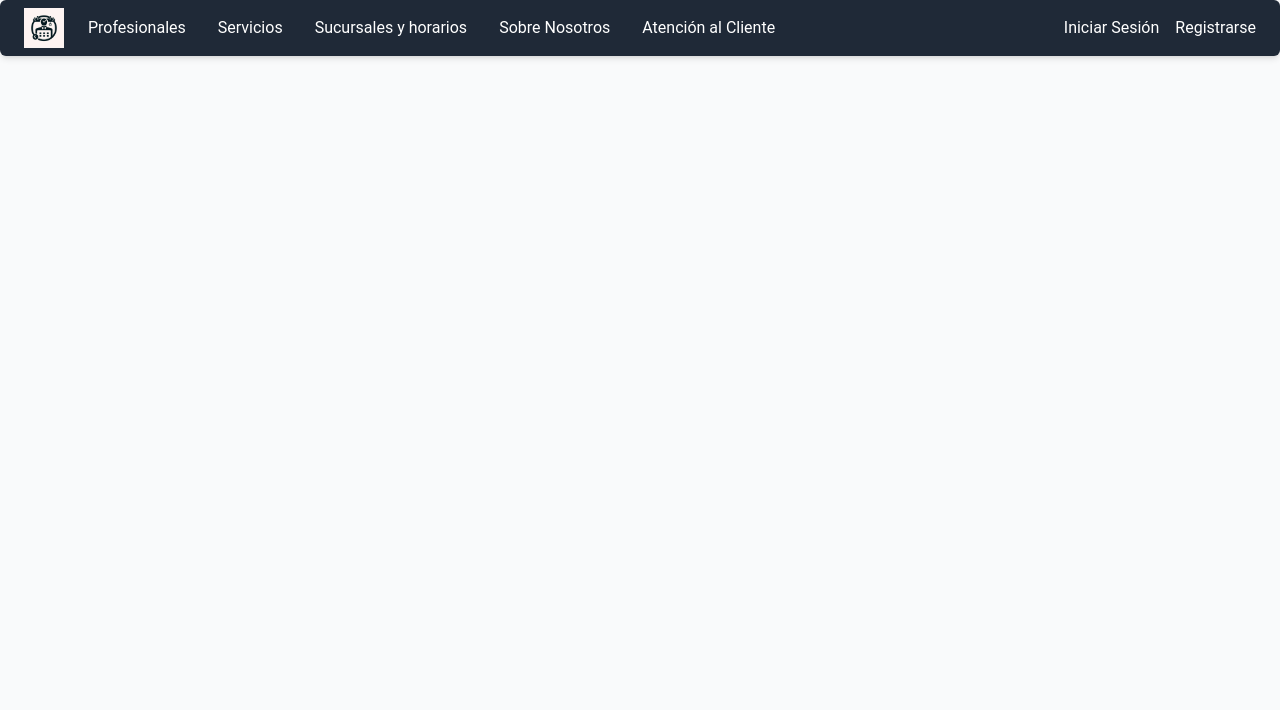
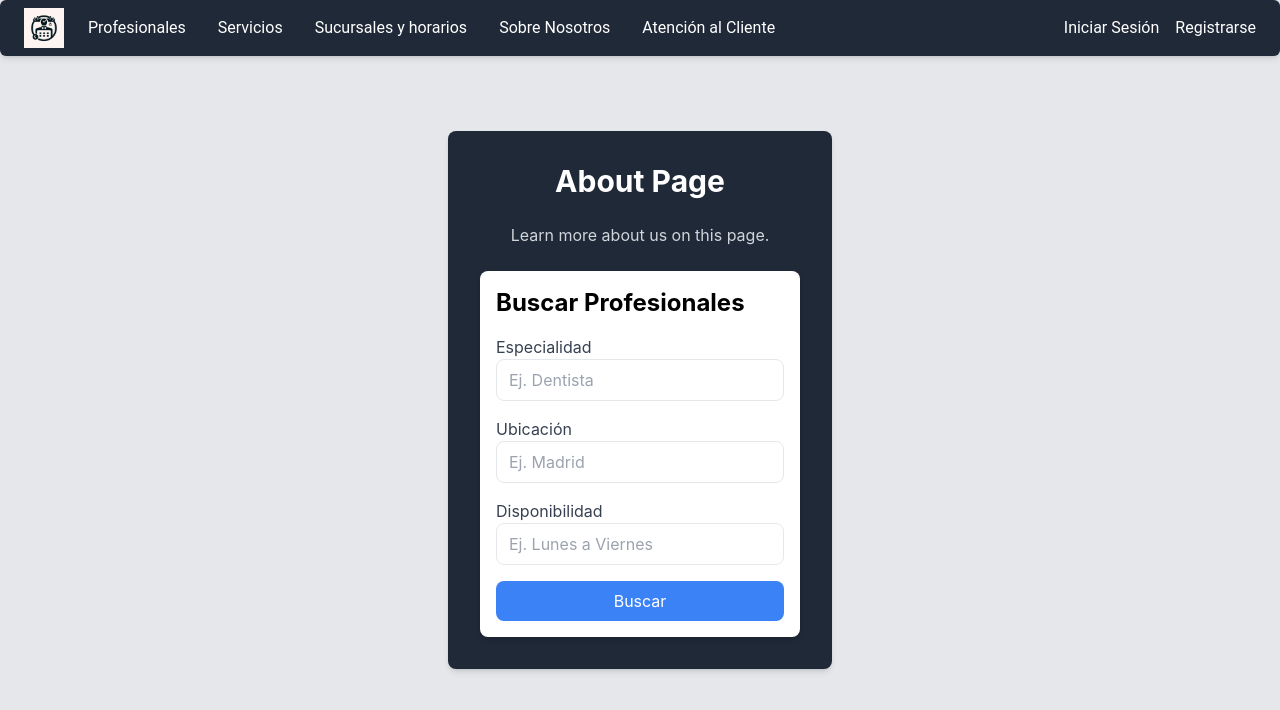
Before and after one commit to ecortescl/platform-booking-frontend, a Vue app: page /about in a window 1280 px wide. Shown: the top 710 px of the page. Built offline with nearby package versions, Linux system fonts and the light colour scheme.

Commit message:
componente reutilizable

```diff
--- a/src/App.vue
+++ b/src/App.vue
@@ -3,10 +3,19 @@
     <Navbar /> <!-- Incluye el Navbar aquí -->
     <router-view></router-view> <!-- Aquí se renderizarán las rutas -->
   </div>
+
+  <div class="flex flex-col min-h-screen bg-gray-200">
+    <div class="flex items-center justify-center flex-1">
+      <ProfessionalSearch />
+    </div>
+  </div>
+
+
 </template>
 
 <script>
 import Navbar from './components/Navbar.vue'; // Asegúrate de que la ruta sea correcta
+
 
 export default {
   name: 'App',
--- a/src/views/About.vue
+++ b/src/views/About.vue
@@ -1,12 +1,19 @@
 <template>
-    <div>
-      <h1>About Page</h1>
-      <p>Learn more about us on this page.</p>
+  <div class="flex flex-col min-h-screen bg-gray-200">
+    <div class="flex items-center justify-center flex-1">
+      <div class="bg-[#1f2937] shadow-md rounded-lg p-8 max-w-sm w-full">
+        <h1 class="text-3xl font-bold text-center mb-6 text-white">About Page</h1>
+        <p class="text-gray-300 text-center mb-6">Learn more about us on this page.</p>
+        <ProfessionalSearch />
+      </div>
     </div>
-  </template>
+  </div>
+</template>
 
-  <script setup>
-  </script>
+<script setup>
+import ProfessionalSearch from '../components/ProfessionalSearch.vue'; // Import the component
+</script>
 
-  <style scoped>
-  </style>
+<style scoped>
+/* Optional additional styles that might not be in Tailwind */
+</style>
--- a/src/views/Login.vue
+++ b/src/views/Login.vue
@@ -26,6 +26,7 @@
               required
               class="mt-1 block w-full p-2 border border-gray-500 rounded-md focus:outline-none focus:ring focus:ring-blue-400"
             />
+
           </div>
           <!-- Botón modificado -->
           <button type="submit" class="w-full bg-blue-500 text-white py-2 rounded-md hover:bg-[#FFD700] transition duration-200">
@@ -39,7 +40,11 @@
             to="/forgotpass"
             class="text-blue-500 hover:text-[#FFD700] transition duration-200">
             ¿Olvidó su contraseña?
+
+
           </router-link>
+
+
         </div>
       </div>
     </div>
```
